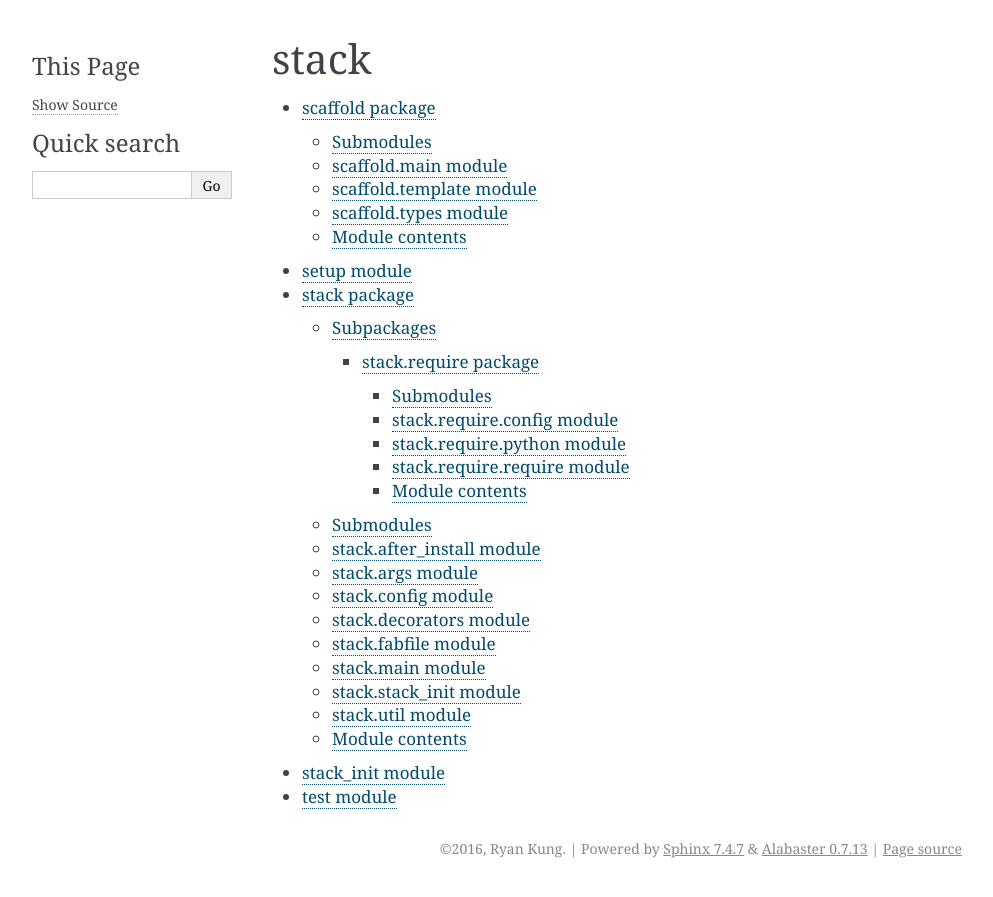
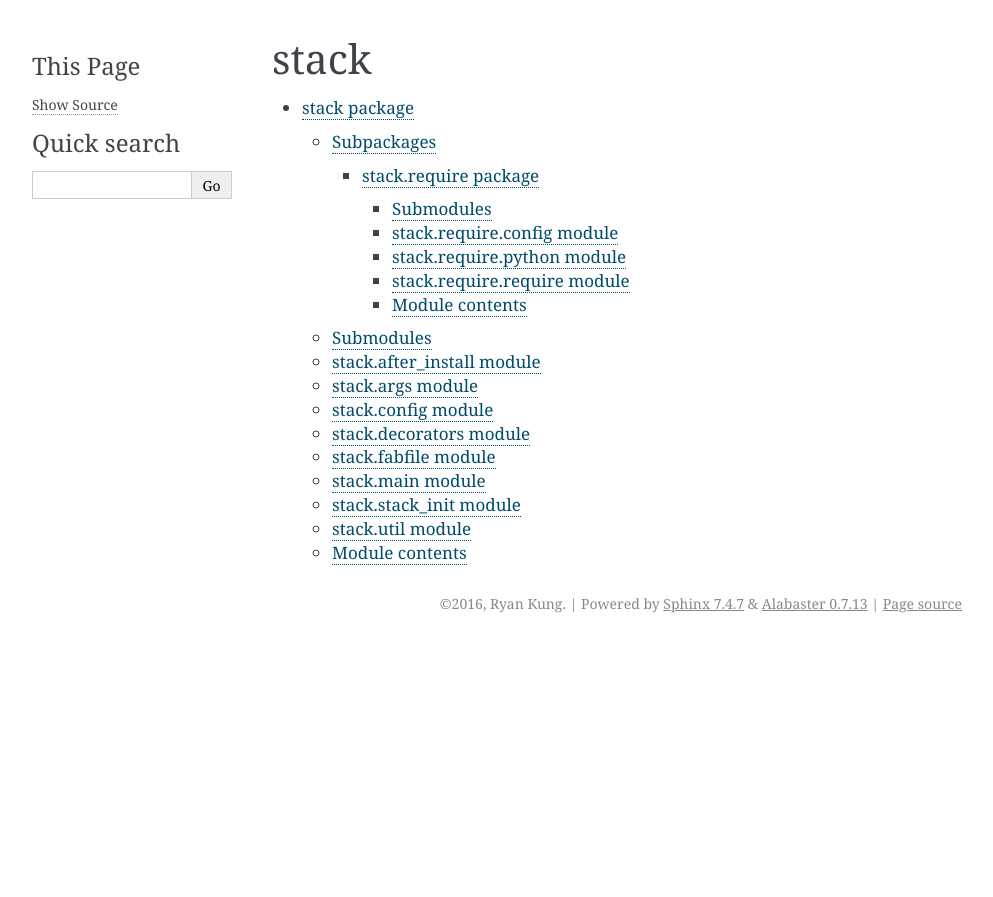
Before and after one commit to RyanKung/stack, a Sphinx documentation site: the page built from docs/source/modules.rst, in a window 1280 px wide. Shown: the top 897 px of the page, without its empty margins (148-1141 px from the left). Built offline with Sphinx 7.4.7, drawn with Linux system fonts in a browser that asks for light colours.

```diff
--- a/docs/source/conf.py
+++ b/docs/source/conf.py
@@ -2,7 +2,6 @@
 # -*- coding: utf-8 -*-
 import sys, os
 
-sys.path.insert(0, os.path.abspath('../../stack'))
 #
 # stack documentation build configuration file, created by
 # sphinx-quickstart on Fri May  6 11:04:41 2016.
--- a/docs/source/modules.rst
+++ b/docs/source/modules.rst
@@ -2,10 +2,6 @@ stack
 =====
 
 .. toctree::
-   :maxdepth: 10
+   :maxdepth: 4
 
-   scaffold
-   setup
    stack
-   stack_init
-   test
--- a/docs/source/setup.rst
+++ b/docs/source/setup.rst
@@ -5,3 +5,5 @@ setup module
     :members:
     :undoc-members:
     :show-inheritance:
+
+pip install python_stack
--- a/stack_init.py
+++ b/stack_init.py
@@ -1,6 +1,6 @@
 # coding: utf8
 
-from require.python import install_python
+from stack.require.python import install_python
 import os
 
 
```
Also changed, not shown: 3 other files.
